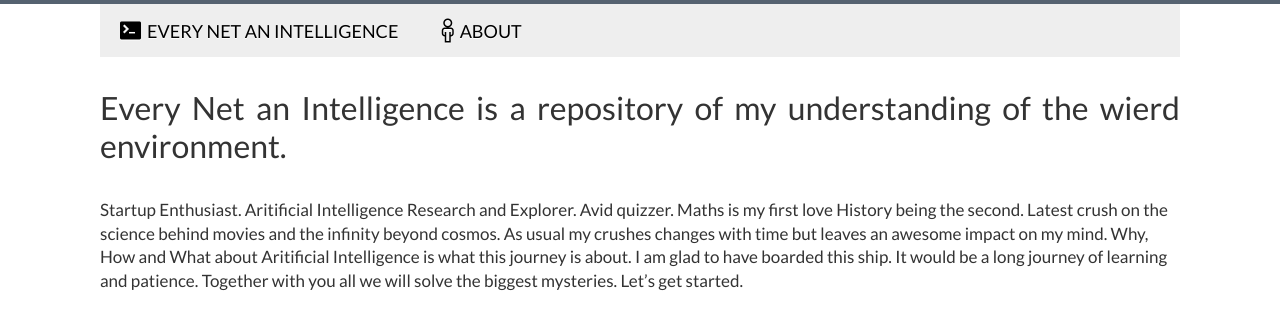
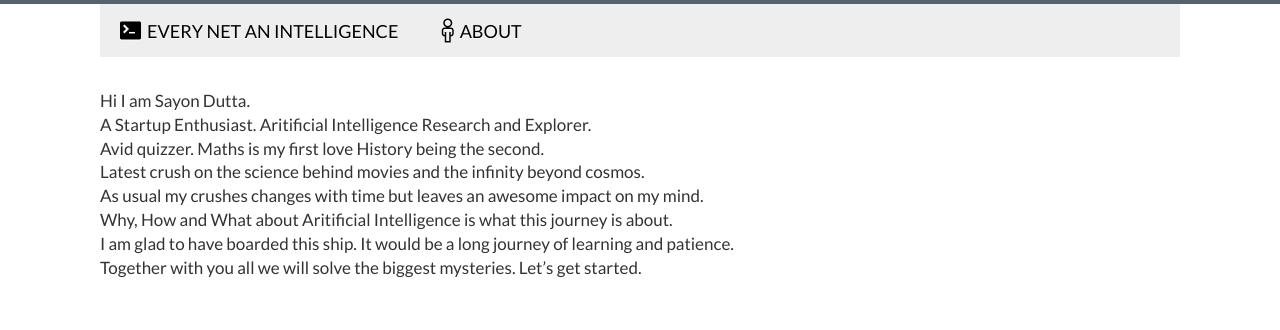
Before and after one commit to sayondutta/sayondutta.github.io, a Jekyll site: the page built from about.md, in a window 1280 px wide. Shown: the top 330 px of the page. Built offline with Jekyll 4.4.1, drawn with Linux system fonts in a browser that asks for light colours.

Commit message:
tenth draft

```diff
--- a/_config.yml
+++ b/_config.yml
@@ -4,7 +4,7 @@ url:
 gems: [jekyll-paginate,  jekyll-gist]
 paginate: 8
 description: All about AI and wierd knowledge.
-intro: Every Net an Intelligence is a repository of my understanding of the wierd environment.
+intro:
 logo:
 disqus_shortname:
 # url: http://gotchacode.com
@@ -14,7 +14,7 @@ disqus_shortname:
 # Owner/author information
 owner:
   name:           Sayon Dutta
-  avatar:         <avatar-image-link>
+  avatar:         https://media.licdn.com/mpr/mpr/shrinknp_200_200/AAEAAQAAAAAAAALSAAAAJDEwMjYzYTE5LThmNmYtNDI1YS05MjI3LTcwNmFjZTZlZWQ0Mg.jpg
   email:          sayon.dutta@gmail.com
   # Social networking links used in footer. Update and remove as you like.
   twitter: https://twitter.com/sayondutta
--- a/_includes/header.html
+++ b/_includes/header.html
@@ -2,7 +2,7 @@
   <header>
       <ul class="nav">
         <!--Change the  URL here if working on an absolute domain-->
-        <li><a href="/"><span class="mega-octicon octicon-terminal" style="margin-right: 6px;"></span>Every Net an Intelligence</a></li>
+        <li><a href="/index.html"><span class="mega-octicon octicon-terminal" style="margin-right: 6px;"></span>Every Net an Intelligence</a></li>
         <li><a href="/about"><span class="mega-octicon octicon-person" style="margin-right: 6px;"></span>About</a></li>
       </ul>
   </header>
--- a/about.md
+++ b/about.md
@@ -3,10 +3,11 @@ layout: default
 title: About Sayon Dutta
 ---
 
-Startup Enthusiast. Aritificial Intelligence Research and Explorer.
-Avid quizzer. Maths is my first love History being the second.
-Latest crush on the science behind movies and the infinity beyond cosmos.
-As usual my crushes changes with time but leaves an awesome impact on my mind.
-Why, How and What about Aritificial Intelligence is what this journey is about.
-I am glad to have boarded this ship. It would be a long journey of learning and patience.
-Together with you all we will solve the biggest mysteries. Let's get started.
+Hi I am Sayon Dutta.<br/>
+A Startup Enthusiast. Aritificial Intelligence Research and Explorer.<br/>
+Avid quizzer. Maths is my first love History being the second.<br/>
+Latest crush on the science behind movies and the infinity beyond cosmos.<br/>
+As usual my crushes changes with time but leaves an awesome impact on my mind.<br/>
+Why, How and What about Aritificial Intelligence is what this journey is about.<br/>
+I am glad to have boarded this ship. It would be a long journey of learning and patience.<br/>
+Together with you all we will solve the biggest mysteries. Let's get started.<br/>
```
